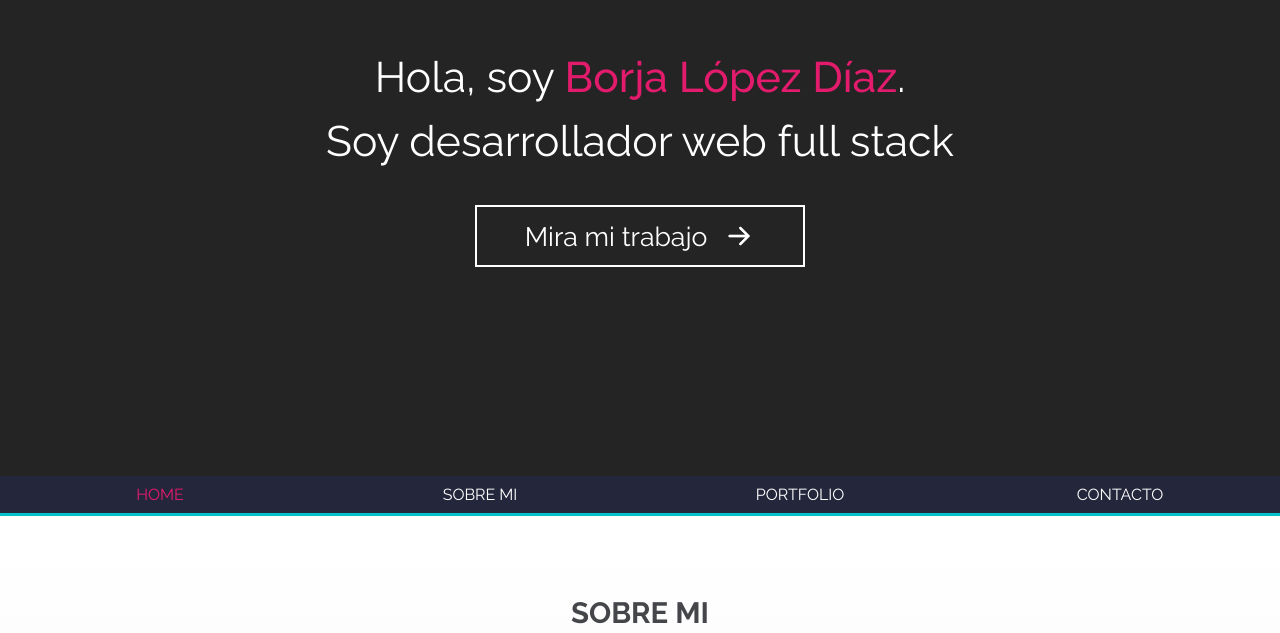
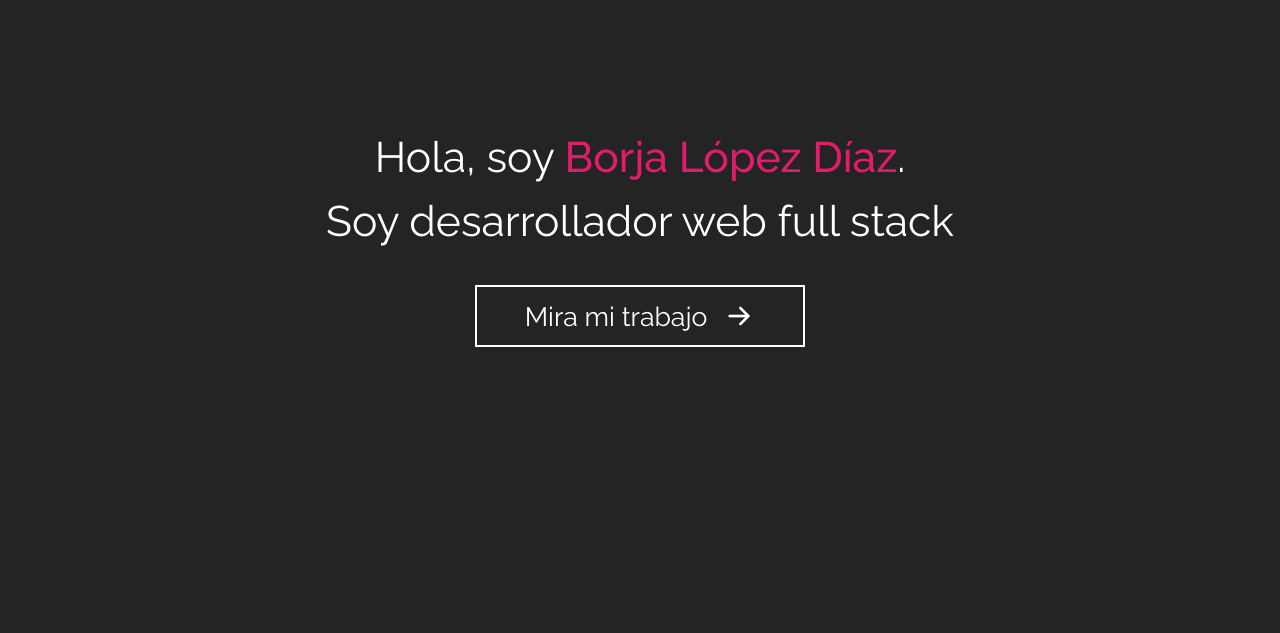
Before and after one commit to BorjaLopz/portfolio_2024, a React (Vite) app: page / in a window 1280 px wide. Shown: the part 164-797 px from the top of the page. Built offline with nearby package versions, Linux system fonts and the light colour scheme; the HTML template or start-up script is replaced by a standard one.

Commit message:
Responsive 100%

```diff
--- a/src/App.css
+++ b/src/App.css
@@ -39,7 +39,7 @@ body {
 /* Estilo de las secciones */
 header.displaySection,
 section.displaySection {
-  min-height: 80vh; /* 100% de la altura de la ventana */
+  min-height: 100vh; /* 100% de la altura de la ventana */
   display: flex;
   justify-content: center;
   align-items: center;
--- a/src/components/ArticleProjectComponent/styles.css
+++ b/src/components/ArticleProjectComponent/styles.css
@@ -5,7 +5,6 @@
   max-height: 20rem;
   width: 20rem;
   height: 20rem;
-  /* border: 1px solid black; */
 }
 
 .showcaseProjectSection .articleProject img {
@@ -178,22 +177,22 @@
   /* Estilos específicos para pantallas con ancho máximo de 600px */
 
   .showcaseProjectSection article {
-    min-width: 12rem;
+    min-width: 10rem;
     max-width: 20rem;
-    min-height: 12rem;
+    min-height: 10rem;
     max-height: 20rem;
-    width: 12rem;
-    height: 12rem;
+    width: 10rem;
+    height: 10rem;
     /* border: 1px solid black; */
   }
 
   .showcaseProjectSection .articleProject img {
-    min-width: 12rem;
-    max-width: 20rem;
-    min-height: 12rem;
-    max-height: 20rem;
-    width: 12rem;
-    height: 12rem;
+    min-width: 100%;
+    max-width: 10rem;
+    min-height: 100%;
+    max-height: 10rem;
+    width: 100%;
+    height: 100%;
   }
   .showcaseProjectSection .articleProject .hoverProject .titleAndTechnology h3 {
     font-size: 12pt;
@@ -205,6 +204,10 @@
     .hoverProject
     .buttonProject
     .buttonKnowMore {
-    font-size: 9pt;
+    font-size: 8pt;
   }
+
+  .showcaseProjectSection .articleProject:hover .hoverProject .buttonProject {
+  transform: translateY(-10px);
 }
+}
--- a/src/components/ShowDetailsProject/styles.css
+++ b/src/components/ShowDetailsProject/styles.css
@@ -226,4 +226,43 @@
   .showDetailsProject .showDetailsArticle .projectDescription p {
     margin-bottom: 1.4rem;
   }
+
+  .showDetailsProject
+    .showDetailsArticle
+    .projectDescription
+    .containerShowAndClose,
+  .showDetailsProject
+    .showDetailsArticle
+    .projectDescription
+    .containerShowAndClose
+    .closeProject {
+    font-size: 8pt;
+  }
+
+  .showDetailsProject
+    .showDetailsArticle
+    .projectDescription
+    .containerShowAndClose
+    .deploy,
+  .showDetailsProject
+    .showDetailsArticle
+    .projectDescription
+    .containerShowAndClose
+    .github,
+  .showDetailsProject
+    .showDetailsArticle
+    .projectDescription
+    .containerShowAndClose
+    .closeProject {
+    min-width: 2rem;
+    max-width: 5rem;
+
+    padding: 0.2rem 0.6rem;
+  }
+
+  .containerShowAndClose a {
+    display: flex;
+    align-items: center;
+    gap: 0.1rem;
+  }
 }
```
